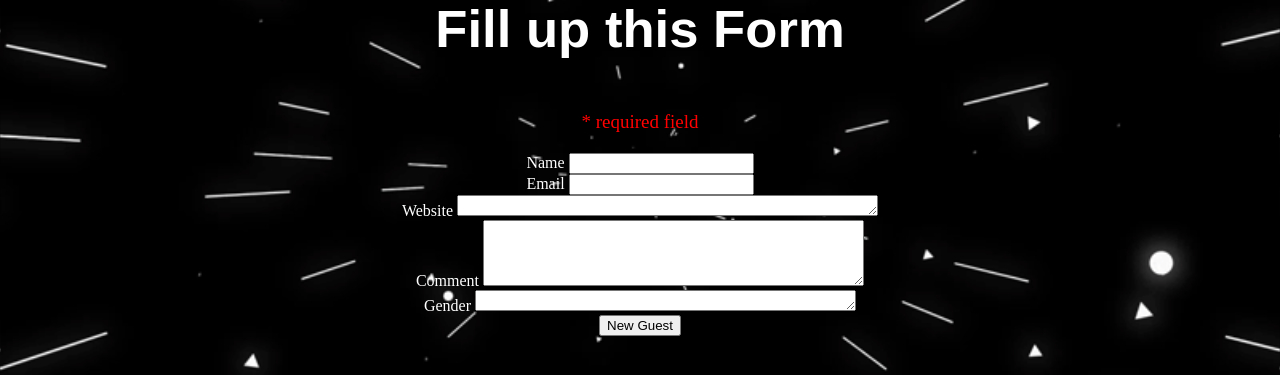
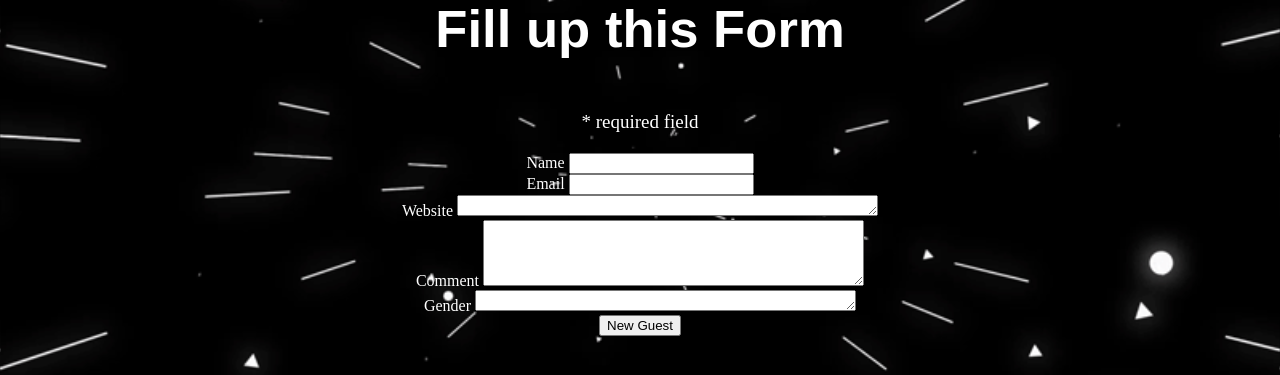
Before and after one commit to hsusana20/lab3, a CodeIgniter 4 app: the page made by ci4/app/Views/guests/create.php in a window 1280 px wide; the page is wider, and only the part inside the window is pictured. Shown: the part 301-676 px from the top of that part. Run offline with PHP 8.4 and a stand-in for CodeIgniter, Linux system fonts and the light colour scheme; the template is opened without the code that fills it, so the values that code supplies are empty; some libraries are stand-ins or nearby versions; some web fonts are replaced.

Commit message:
Updated again

```diff
--- a/ci4/app/Views/guests/create.php
+++ b/ci4/app/Views/guests/create.php
@@ -29,10 +29,10 @@ echo link_tag('css/create.css');
 </div>
 
 <h2><?= isset($name) ?></h2>
-
+<div id="error">
 <?= session()->getFlashdata('error') ?>
 <?= validation_list_errors() ?>
-
+</div>
 <form action="<?php echo site_url('guests'); ?>" method="post">
     <?= csrf_field() ?>
 
--- a/ci4/public/css/create.css
+++ b/ci4/public/css/create.css
@@ -10,7 +10,7 @@ body {
   height:200px;
 }
 
-.error {color: #FF0000;}
+.error {color: white;}
 
 header {
      padding: 10px;
@@ -71,3 +71,7 @@ nav a:hover {
   text-align: center;
   color: white;
 }
+
+#error {
+  color: white;
+}
```
